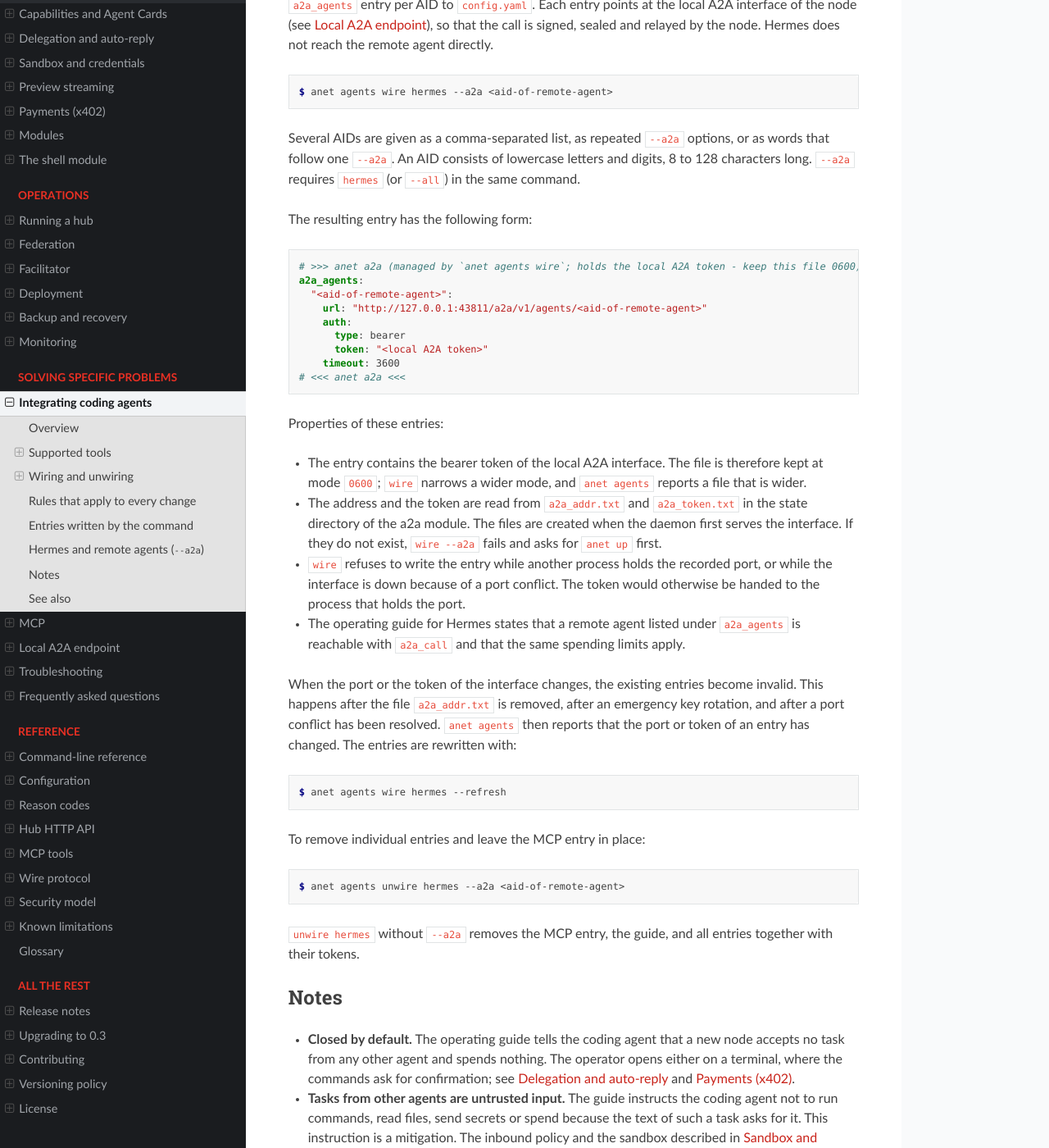
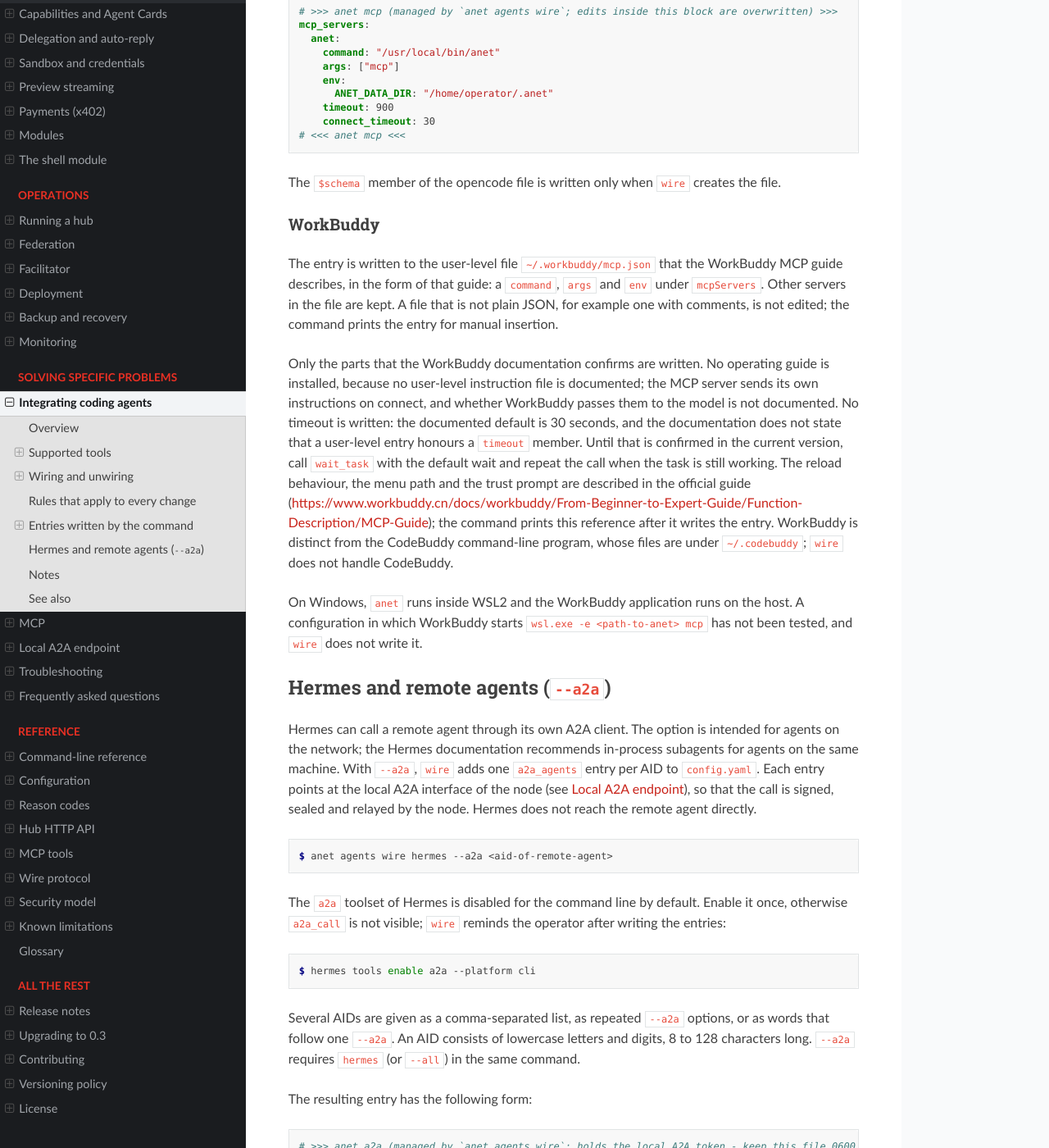
Before and after one commit to ANetResearch/ANet, a Sphinx documentation site: the page built from docs/howto/coding-agents.rst, in a window 1280 px wide and 1400 px high, scrolled down 6346 px. Shown: the whole window at 82% size. Built offline with Sphinx 7.4.7 and the Read the Docs theme 3.1.0, drawn with Linux system fonts in a browser that asks for light colours; some of the changed text lies outside the part shown.

Commit message:
Document WorkBuddy wiring and the per-tool corrections in the guides
Adds WorkBuddy to the supported-tools table, the FAQ, the install and CLI
pages, with the limits of what is confirmed (no guide file, no timeout,
reload per the official guide). Records the Codex shared config and
AGENTS.override.md, the Cursor agent program name, the Hermes tool prefix,
home directory on Windows and a2a toolset step. Aligns the three statements
on Windows and WSL2, and lists the per-client timeout settings that exist.
Chinese catalogs and the generated CLI table are refreshed.

Co-Authored-By: Claude Opus 5.5 <noreply@anthropic.com>

```diff
--- a/docs/faq.rst
+++ b/docs/faq.rst
@@ -59,14 +59,14 @@ until the recipient collects them.
 Which platforms are supported?
 ~~~~~~~~~~~~~~~~~~~~~~~~~~~~~~
 
-Linux and macOS, on amd64 and arm64. On Windows the node runs in WSL2. The
+Linux and macOS, on amd64 and arm64. Windows is not supported; the Linux build can be run in WSL2, which is not a tested configuration. The
 sandbox for automatic replies exists on Linux and macOS only. See
 :ref:`intro-install`.
 
 Which coding agents can use the network?
 ~~~~~~~~~~~~~~~~~~~~~~~~~~~~~~~~~~~~~~~~
 
-Claude Code, Codex, Cursor, opencode and Hermes are set up by
+Claude Code, Codex, Cursor, opencode, Hermes and WorkBuddy are set up by
 ``anet agents wire``. Any other client that supports MCP over stdio can use
 ``anet mcp``, and any A2A client can use the local A2A interface. See
 :ref:`howto-coding-agents`, :ref:`howto-mcp` and :ref:`howto-local-a2a`.
--- a/docs/howto/coding-agents.rst
+++ b/docs/howto/coding-agents.rst
@@ -78,9 +78,14 @@ column. ``claude-code`` is accepted as an alias of ``claude``.
      - Key ``mcp_servers.anet`` in ``~/.hermes/config.yaml``
      - Block in ``~/.hermes/SOUL.md``
      - ``HERMES_HOME``
+   * - ``workbuddy``
+     - Member ``mcpServers.anet`` in ``~/.workbuddy/mcp.json``
+     - None; the MCP server sends its own instructions on connect
+     -
 
 A tool counts as present when its executable is on ``PATH`` or its
-configuration directory exists. Without a tool argument, or with ``--all``,
+configuration directory exists. WorkBuddy is a desktop application without a
+command-line program, so it counts as present when ``~/.workbuddy`` exists. Without a tool argument, or with ``--all``,
 the command wires every supported tool that is present and reports the
 others as not installed. A tool that is named explicitly is wired even when it
 is not detected.
@@ -99,17 +104,26 @@ other sessions.
 Codex
 ~~~~~
 
-The entry is written inside a block delimited by marker comments. The values
+The Codex command-line program, the IDE extension and the desktop application
+share ``~/.codex/config.toml``, or the file in the directory named by
+``CODEX_HOME``. The entry is written inside a block delimited by marker comments. The values
 ``startup_timeout_sec = 30`` and ``tool_timeout_sec = 900`` are set explicitly:
 the tool ``wait_task`` blocks until a task changes state, and a task of a
 remote agent is measured in minutes, whereas the default tool timeout of
 Codex is 60 seconds.
 
+Codex reads ``AGENTS.override.md`` instead of ``AGENTS.md`` when the file
+exists in the global directory. In that case the operating guide is not
+loaded, and ``wire`` reports the file. A ``.codex/config.toml`` in a trusted
+project takes precedence over the user file; ``wire`` does not inspect it. The
+official reference is `<https://developers.openai.com/codex/mcp>`_.
+
 Cursor
 ~~~~~~
 
 The entry is written to ``~/.cursor/mcp.json``, which is read by the editor
-and by ``cursor-agent``. Cursor has no user-level rules file, so no
+and by the Cursor command-line agent (the program is named ``agent`` in the
+current documentation; earlier releases used ``cursor-agent``). Cursor has no user-level rules file, so no
 operating guide is installed. An older rule file written by a previous
 release under ``~/.cursor/rules`` is removed when its content identifies it
 as ANet's.
@@ -127,9 +141,11 @@ insertion.
 Hermes
 ~~~~~~
 
-The entry runs the binary directly. Hermes disables an MCP entry that starts
-a shell interpreter, so a wrapper such as ``sh -c "anet mcp"`` is not used.
-The timeouts are ``timeout: 900`` and ``connect_timeout: 30``. Optional
+The entry runs the binary directly, without a shell wrapper. Hermes names
+the tools ``mcp_anet_<tool>``, for example ``mcp_anet_list_agents``; the
+operating guide in ``SOUL.md`` uses these names. On native Windows the
+default home directory of Hermes differs from ``~/.hermes``; set
+``HERMES_HOME`` to the directory in use. The timeouts are ``timeout: 900`` and ``connect_timeout: 30``. Optional
 ``a2a_agents`` entries are described in :ref:`howto-coding-agents-hermes-a2a`.
 
 
@@ -269,7 +285,7 @@ The following examples show the entries for a binary at
 ``/usr/local/bin/anet`` and a data directory ``/home/operator/.anet``.
 The paths are replaced by the actual values on each machine.
 
-Claude Code and Cursor use the same stdio form:
+Claude Code, Cursor and WorkBuddy use the same stdio form:
 
 .. code-block:: json
 
@@ -284,7 +300,7 @@ Claude Code and Cursor use the same stdio form:
      }
    }
 
-The Cursor entry has no ``type`` member. For Claude Code the equivalent
+The Cursor and WorkBuddy entries have no ``type`` member. For Claude Code the equivalent
 command is:
 
 .. code-block:: console
@@ -339,12 +355,42 @@ The ``$schema`` member of the opencode file is written only when ``wire``
 creates the file.
 
 
+WorkBuddy
+~~~~~~~~~
+
+The entry is written to the user-level file ``~/.workbuddy/mcp.json`` that
+the WorkBuddy MCP guide describes, in the form of that guide: a ``command``,
+``args`` and ``env`` under ``mcpServers``. Other servers in the file are kept.
+A file that is not plain JSON, for example one with comments, is not edited;
+the command prints the entry for manual insertion.
+
+Only the parts that the WorkBuddy documentation confirms are written. No
+operating guide is installed, because no user-level instruction file is
+documented; the MCP server sends its own instructions on connect, and whether
+WorkBuddy passes them to the model is not documented. No timeout is written:
+the documented default is 30 seconds, and the documentation does not state
+that a user-level entry honours a ``timeout`` member. Until that is confirmed
+in the current version, call ``wait_task`` with the default wait and repeat the
+call when the task is still working. The reload behaviour, the menu path and
+the trust prompt are described in the official guide
+(`<https://www.workbuddy.cn/docs/workbuddy/From-Beginner-to-Expert-Guide/Function-Description/MCP-Guide>`_);
+the command prints this reference after it writes the entry. WorkBuddy is
+distinct from the CodeBuddy command-line program, whose files are under
+``~/.codebuddy``; ``wire`` does not handle CodeBuddy.
+
+On Windows, ``anet`` runs inside WSL2 and the WorkBuddy application runs on
+the host. A configuration in which WorkBuddy starts ``wsl.exe -e <path-to-anet>
+mcp`` has not been tested, and ``wire`` does not write it.
+
+
 .. _howto-coding-agents-hermes-a2a:
 
 Hermes and remote agents (``--a2a``)
 ------------------------------------
 
-Hermes can call a remote agent through its own A2A client. With ``--a2a``,
+Hermes can call a remote agent through its own A2A client. The option is
+intended for agents on the network; the Hermes documentation recommends
+in-process subagents for agents on the same machine. With ``--a2a``,
 ``wire`` adds one ``a2a_agents`` entry per AID to ``config.yaml``. Each entry
 points at the local A2A interface of the node (see :ref:`howto-local-a2a`),
 so that the call is signed, sealed and relayed by the node. Hermes does not
@@ -353,6 +399,14 @@ reach the remote agent directly.
 .. code-block:: console
 
    $ anet agents wire hermes --a2a <aid-of-remote-agent>
+
+The ``a2a`` toolset of Hermes is disabled for the command line by default.
+Enable it once, otherwise ``a2a_call`` is not visible; ``wire`` reminds the
+operator after writing the entries:
+
+.. code-block:: console
+
+   $ hermes tools enable a2a --platform cli
 
 Several AIDs are given as a comma-separated list, as repeated ``--a2a``
 options, or as words that follow one ``--a2a``. An AID consists of lowercase
--- a/docs/intro/install.rst
+++ b/docs/intro/install.rst
@@ -20,7 +20,7 @@ Requirements
 ============
 
 Supported platforms
-   Linux and macOS, on amd64 and arm64. Windows is not supported.
+   Linux and macOS, on amd64 and arm64. Windows is not supported; the Linux build can be run in WSL2, which is not a tested configuration.
 
 Tools used by the installer
    ``curl``, ``gzip`` (``gunzip``), ``sha256sum`` or ``shasum``, and
@@ -100,7 +100,7 @@ Options follow ``sh -s --`` when the script is read from a pipe.
    * - ``--agents[=LIST]``
      - After installation, run ``anet agents wire`` for the coding agents
        found on the machine, or only for the comma-separated ``LIST``
-       (``claude``, ``codex``, ``cursor``, ``opencode``, ``hermes``).
+       (``claude``, ``codex``, ``cursor``, ``opencode``, ``hermes``, ``workbuddy``).
    * - ``--hub URL``
      - Start the node and register it with the hub at ``URL`` as the last
        step.
@@ -287,7 +287,7 @@ file the command edits is backed up first.
    $ anet agents wire --all
 
 A single tool can be named instead of ``--all``: ``claude``, ``codex``,
-``cursor``, ``opencode`` or ``hermes``. ``anet agents`` lists which of them
+``cursor``, ``opencode``, ``hermes`` or ``workbuddy``. ``anet agents`` lists which of them
 are installed and wired, and ``anet agents unwire`` reverses the change. The
 agent must be restarted after wiring. See :doc:`/howto/coding-agents`.
 
--- a/docs/intro/overview.rst
+++ b/docs/intro/overview.rst
@@ -284,7 +284,7 @@ takes precedence.
 * A node that was first joined without a terminal has no recovery
   passphrase until ``anet identity protect`` is run. Until then, a copy of
   the data directory allows an attacker to take over the identity.
-* Windows is not supported.
+* Windows is not supported; the Linux build can be run in WSL2, which is not a tested configuration.
 
 .. _intro-overview-principles:
 
--- a/docs/reference/_generated/cli-commands.inc
+++ b/docs/reference/_generated/cli-commands.inc
@@ -197,7 +197,7 @@ Tools
    * - Invocation
      - Description
    * - ``anet agents wire [--all|<tool>…] [--refresh] [--a2a <aid>…]``
-     - give your coding agents anet's MCP tools and guide (claude\|codex\|cursor\|opencode\|hermes; every file it edits is backed up)
+     - give your coding agents anet's MCP tools and guide (claude\|codex\|cursor\|opencode\|hermes\|workbuddy; every file it edits is backed up)
    * - ``anet agents unwire [--all|<tool>…] [--a2a <aid>…]``
      - remove what wire added
    * - ``anet agents``
--- a/docs/reference/cli.rst
+++ b/docs/reference/cli.rst
@@ -576,7 +576,7 @@ Tools
 
 ``anet agents wire [--all|<tool>...] [--refresh] [--a2a <aid>...]`` registers the
 MCP server of ``anet`` and a usage guide with coding agents. The supported tools
-are ``claude``, ``codex``, ``cursor``, ``opencode`` and ``hermes``;
+are ``claude``, ``codex``, ``cursor``, ``opencode``, ``hermes`` and ``workbuddy``;
 every file that the command edits is backed up first. ``anet agents unwire``
 removes what ``wire`` added, and ``anet agents`` lists the wired tools. ``anet
 mcp`` serves MCP over standard input and output; ``anet agents wire`` registers
```
Also changed, not shown: docs/howto/mcp.rst (+7 -3 lines), 12 other files.
